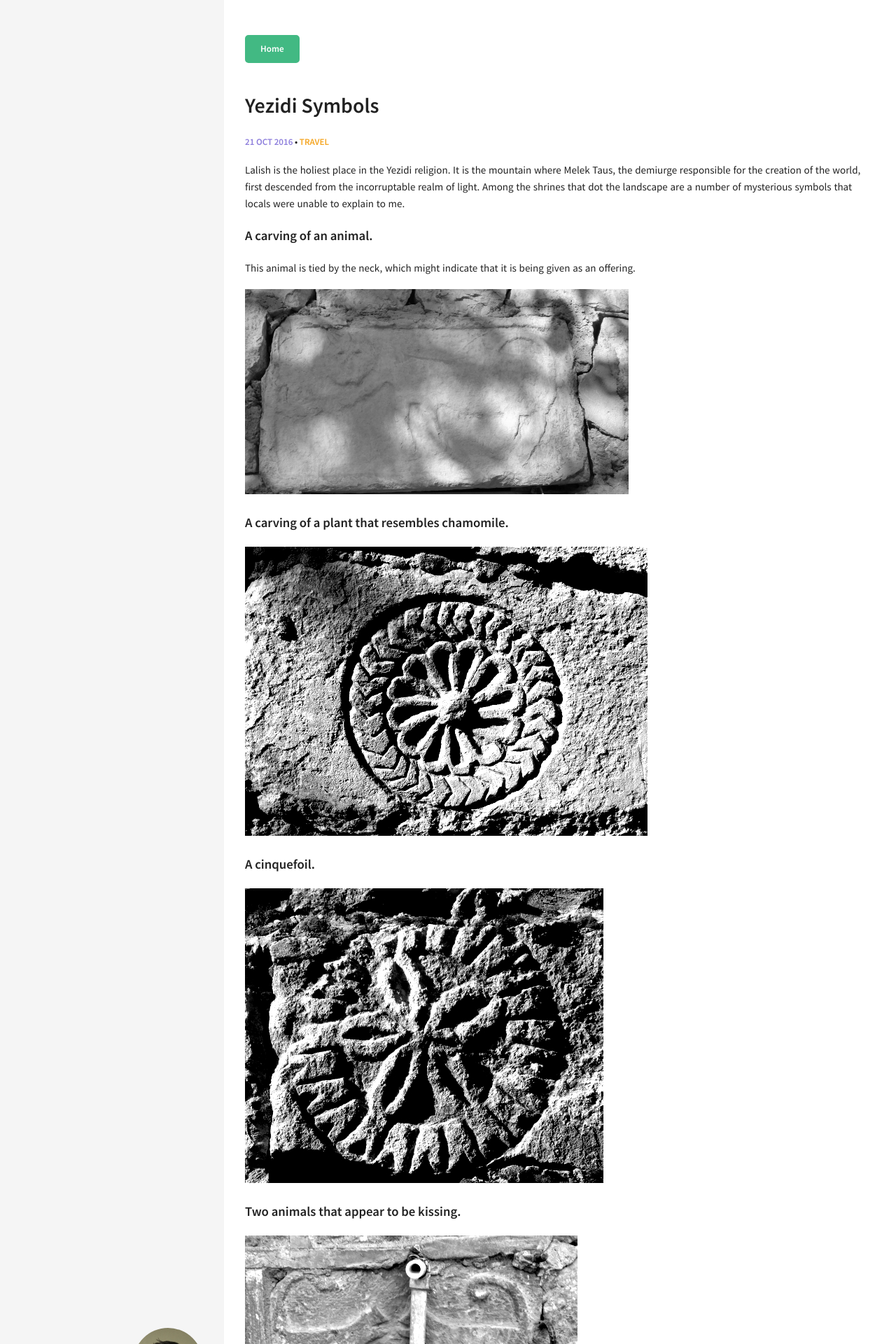
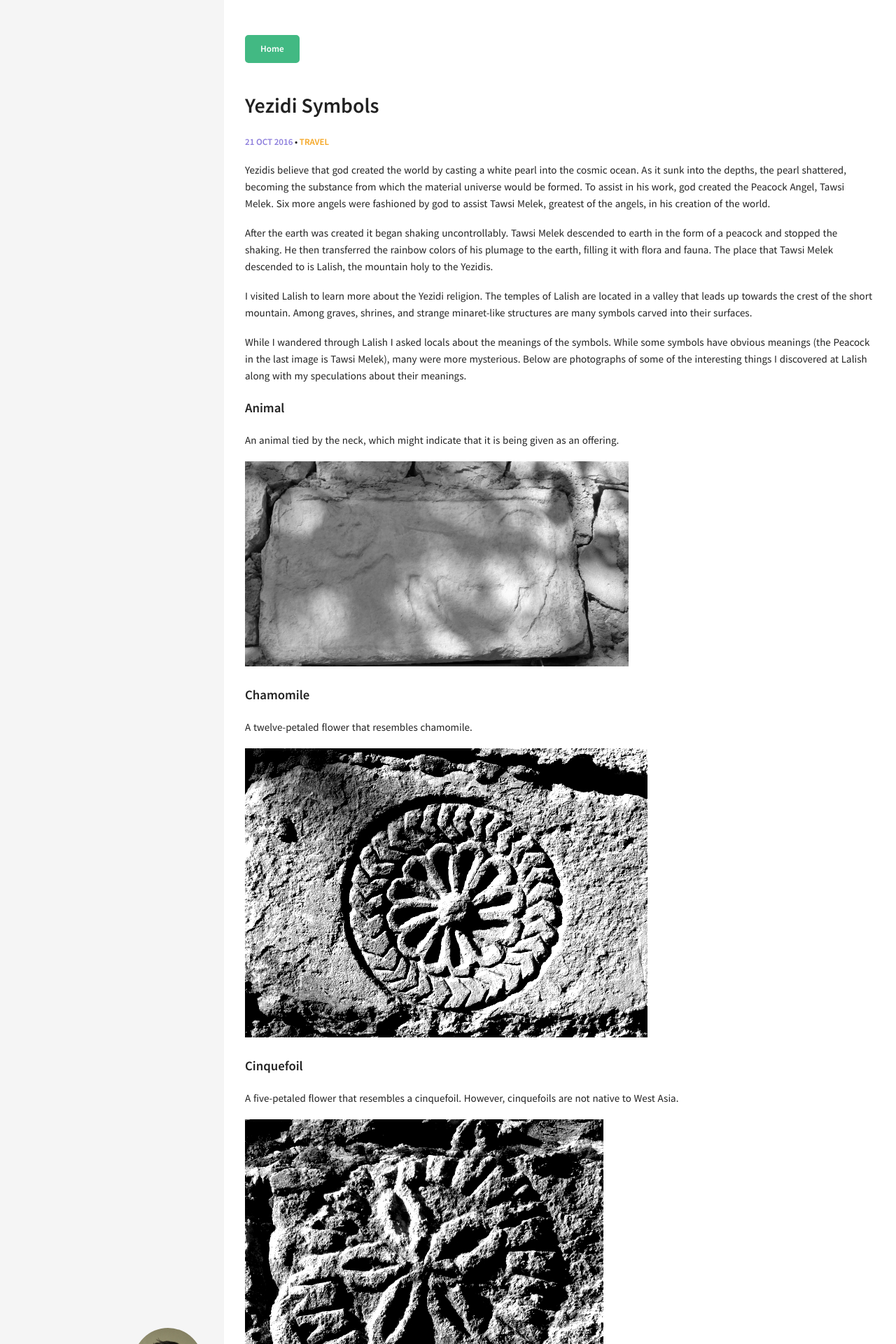
Before and after one commit to camoverride/camoverride.github.io, a Jekyll site: the page built from _posts/2016-10-21-yezidi-symbols.md, in a window 1280 px wide. Shown: the top 1920 px of the page at 70% size. Built offline with Jekyll 4.4.1, drawn with Linux system fonts in a browser that asks for light colours; comment, search, counter and statistics services are not loaded; some of the changed text lies outside the part shown.

Commit message:
small tweaks

```diff
--- a/_posts/2016-10-21-yezidi-symbols.md
+++ b/_posts/2016-10-21-yezidi-symbols.md
@@ -6,35 +6,47 @@ excerpt: "I photographed a number of interesting symbols on Lalish, a mountain t
 comments: true
 ---
 
-Lalish is the holiest place in the Yezidi religion. It is the mountain where Melek Taus, the demiurge responsible for the creation of the world, first descended from the incorruptable realm of light. Among the shrines that dot the landscape are a number of mysterious symbols that locals were unable to explain to me.
+Yezidis believe that god created the world by casting a white pearl into the cosmic ocean. As it sunk into the depths, the pearl shattered, becoming the substance from which the material universe would be formed. To assist in his work, god created the Peacock Angel, Tawsi Melek. Six more angels were fashioned by god to assist Tawsi Melek, greatest of the angels, in his creation of the world.
+
+After the earth was created it began shaking uncontrollably. Tawsi Melek descended to earth in the form of a peacock and stopped the shaking. He then transferred the rainbow colors of his plumage to the earth, filling it with flora and fauna. The place that Tawsi Melek descended to is Lalish, the mountain holy to the Yezidis.
+
+I visited Lalish to learn more about the Yezidi religion. The temples of Lalish are located in a valley that leads up towards the crest of the short mountain. Among graves, shrines, and strange minaret-like structures are many symbols carved into their surfaces.
+
+While I wandered through Lalish I asked locals about the meanings of the symbols. While some symbols have obvious meanings (the Peacock in the last image is Tawsi Melek), many were more mysterious. Below are photographs of some of the interesting things I discovered at Lalish along with my speculations about their meanings.
 
 
-#### A carving of an animal.
+#### Animal
 
-This animal is tied by the neck, which might indicate that it is being given as an offering.
+An animal tied by the neck, which might indicate that it is being given as an offering.
 
 ![carving of an animal]({{ site.url }}/img/yezidi-pics/animal.png)
 
-#### A carving of a plant that resembles chamomile.
+#### Chamomile
+
+A twelve-petaled flower that resembles chamomile.
 
 ![carving of a plant resembling chamomile]({{ site.url }}/img/yezidi-pics/chamomile.png)
 
-#### A cinquefoil.
+#### Cinquefoil
+
+A five-petaled flower that resembles a cinquefoil. However, cinquefoils are not native to West Asia.
 
 ![carving of a cinquefoil flower]({{ site.url }}/img/yezidi-pics/cinquefoil.png)
 
-#### Two animals that appear to be kissing.
+#### Kissing Animals
 
 ![carving of two animals that appear to be kissing]({{ site.url }}/img/yezidi-pics/kissing-animals.png)
 
-#### Sun, moon, staff.
+#### Sun, Moon, Staff
 
 ![carving of a sun, moon, and staff]({{ site.url }}/img/yezidi-pics/sun-moon-staff.png)
 
-#### A censer where oil is burned.
+#### A Place for Burning Oil
 
 ![yezidi censer]({{ site.url }}/img/yezidi-pics/censer.png)
 
-#### Door to the Yezidi temple.
+#### Tomb of Sheikh Adi
+
+The peacock in the pediment above the door is Tawsi Melek. To the right of the door is a black snake. This snake might have once been a living snake that had attacked the residents of Lalish. It might also be the physical manifestation of one of the seven angels.
 
 ![picture of the door to the yezidi temple]({{ site.url }}/img/yezidi-pics/door.png)
```
Also changed, not shown: README.md.
